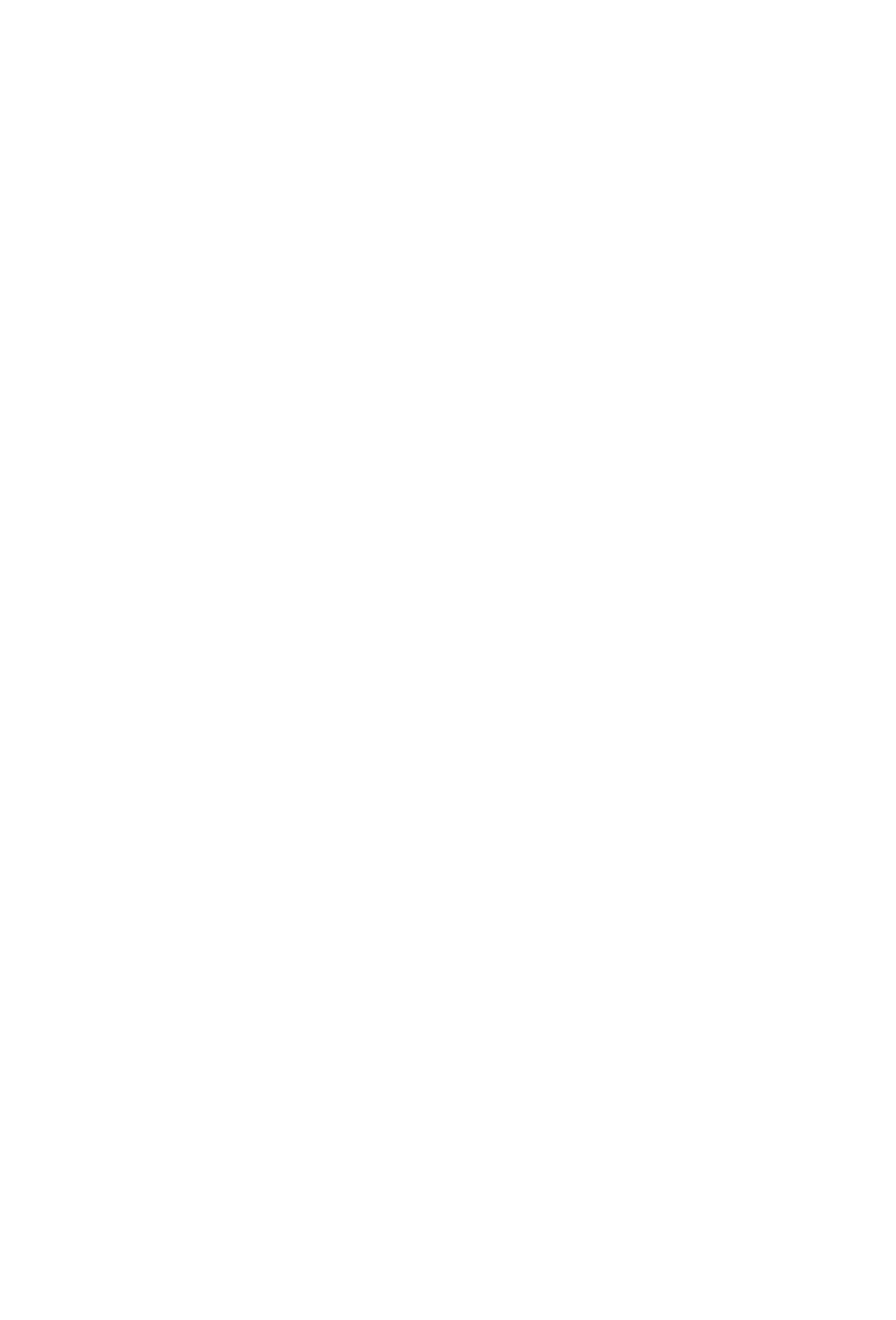
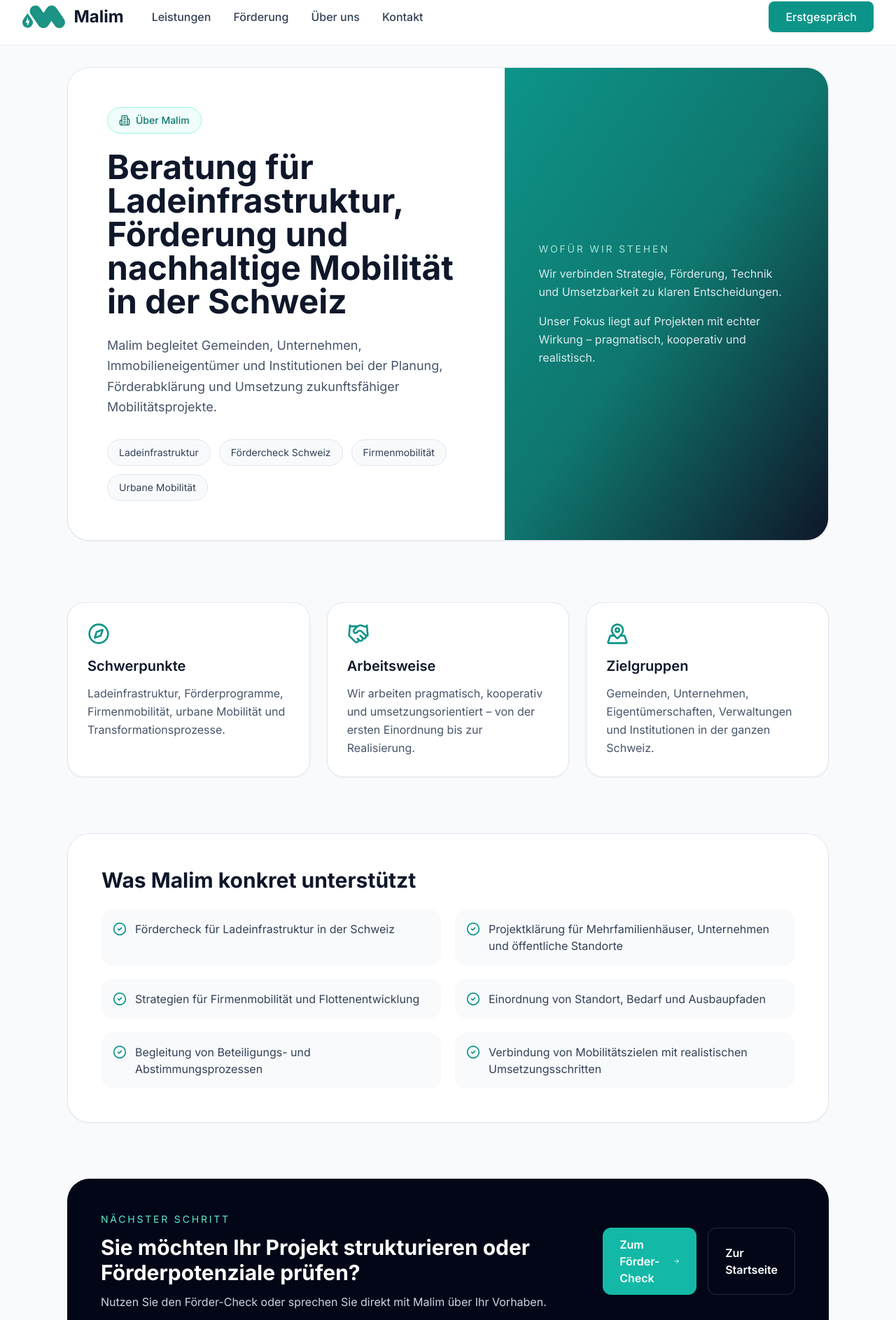
Before and after one commit to AIB612/Mailm-website, a React (Vite) app in the folder project/: page /ueber-malim in a window 1280 px wide. Before the commit this address had no page. Shown: the part 16-1903 px from the top of the page at 70% size. Before the commit the page ends 800 px from the top, so only its background shows below. Built offline with nearby package versions, Linux system fonts and the light colour scheme.

Commit message:
feat: add dedicated about malim page and footer entry link

```diff
--- a/project/src/App.tsx
+++ b/project/src/App.tsx
@@ -428,20 +428,23 @@
               <p className="text-sm font-semibold uppercase tracking-[0.2em] text-teal-300 mb-3">Über Malim</p>
               <div className="space-y-4 text-sm leading-relaxed text-slate-300 max-w-2xl">
                 <p>
-                  Malim ist ein Schweizer Beratungsunternehmen für Ladeinfrastruktur, Förderung und nachhaltige Mobilität.
-                </p>
-                <p>
-                  Wir unterstützen Gemeinden, Unternehmen, Immobilieneigentümer und Institutionen bei Fördercheck, Planung und Umsetzung von Mobilitätsprojekten in der Schweiz.
+                  Erfahren Sie mehr über Malim als Schweizer Beratungsunternehmen für Ladeinfrastruktur, Förderung und nachhaltige Mobilität.
                 </p>
                 <div className="grid sm:grid-cols-2 gap-3 pt-2">
                   <div className="rounded-2xl border border-white/10 bg-white/5 px-4 py-3">
-                    <span className="block text-white font-medium mb-1">Schwerpunkte</span>
-                    <span className="text-slate-300">Ladeinfrastruktur, Firmenmobilität und urbane Mobilität</span>
+                    <span className="block text-white font-medium mb-1">Inhalte</span>
+                    <span className="text-slate-300">Profil, Schwerpunkte, Arbeitsweise und Zielgruppen</span>
                   </div>
-                  <div className="rounded-2xl border border-white/10 bg-white/5 px-4 py-3">
-                    <span className="block text-white font-medium mb-1">Arbeitsweise</span>
-                    <span className="text-slate-300">Pragmatisch, kooperativ und umsetzungsorientiert</span>
-                  </div>
+                  <Link
+                    to="/ueber-malim"
+                    className="rounded-2xl border border-teal-400/30 bg-teal-500/10 px-4 py-3 hover:bg-teal-500/20 transition-colors"
+                  >
+                    <span className="block text-white font-medium mb-1">Zur Seite</span>
+                    <span className="inline-flex items-center text-teal-200">
+                      Über Malim öffnen
+                      <ArrowRight className="ml-2 w-4 h-4" />
+                    </span>
+                  </Link>
                 </div>
               </div>
             </div>
--- a/project/src/main.tsx
+++ b/project/src/main.tsx
@@ -3,6 +3,7 @@
 import { BrowserRouter, Routes, Route } from 'react-router-dom';
 import App from './App.tsx';
 import FoerderungPage from './pages/FoerderungPage.tsx';
+import AboutMalimPage from './pages/AboutMalimPage.tsx';
 import './index.css';
 
 createRoot(document.getElementById('root')!).render(
@@ -11,6 +12,7 @@
       <Routes>
         <Route path="/" element={<App />} />
         <Route path="/foerderung" element={<FoerderungPage />} />
+        <Route path="/ueber-malim" element={<AboutMalimPage />} />
       </Routes>
     </BrowserRouter>
   </StrictMode>
--- /dev/null
+++ b/project/src/pages/AboutMalimPage.tsx
@@ -0,0 +1,150 @@
+import { useEffect } from 'react';
+import { ArrowRight, Building2, CheckCircle2, Compass, Handshake, MapPinned } from 'lucide-react';
+import { Link } from 'react-router-dom';
+import Navbar from '../components/Navbar';
+
+const PAGE_TITLE = 'Über Malim | Beratung für Ladeinfrastruktur und Mobilität in der Schweiz';
+const PAGE_DESCRIPTION =
+  'Malim ist ein Schweizer Beratungsunternehmen für Ladeinfrastruktur, Förderung und nachhaltige Mobilität. Erfahren Sie mehr über Arbeitsweise, Schwerpunkte und Zielgruppen.';
+const PAGE_URL = 'https://www.malim.online/ueber-malim';
+
+export default function AboutMalimPage() {
+  useEffect(() => {
+    document.title = PAGE_TITLE;
+
+    const upsertMeta = (selector: string, attrs: Record<string, string>) => {
+      let el = document.head.querySelector(selector) as HTMLMetaElement | HTMLLinkElement | null;
+      if (!el) {
+        el = document.createElement(selector.startsWith('link') ? 'link' : 'meta') as
+          | HTMLMetaElement
+          | HTMLLinkElement;
+        document.head.appendChild(el);
+      }
+      Object.entries(attrs).forEach(([key, value]) => el!.setAttribute(key, value));
+    };
+
+    upsertMeta('meta[name="description"]', { name: 'description', content: PAGE_DESCRIPTION });
+    upsertMeta('meta[property="og:title"]', { property: 'og:title', content: PAGE_TITLE });
+    upsertMeta('meta[property="og:description"]', { property: 'og:description', content: PAGE_DESCRIPTION });
+    upsertMeta('meta[property="og:url"]', { property: 'og:url', content: PAGE_URL });
+    upsertMeta('meta[name="twitter:title"]', { name: 'twitter:title', content: PAGE_TITLE });
+    upsertMeta('meta[name="twitter:description"]', { name: 'twitter:description', content: PAGE_DESCRIPTION });
+    upsertMeta('link[rel="canonical"]', { rel: 'canonical', href: PAGE_URL });
+  }, []);
+
+  return (
+    <div className="min-h-screen bg-slate-50 text-slate-900">
+      <Navbar />
+
+      <main className="pt-28 pb-20">
+        <section className="pb-12">
+          <div className="max-w-6xl mx-auto px-4 sm:px-6 lg:px-8">
+            <div className="rounded-[2rem] overflow-hidden border border-slate-200 bg-white shadow-sm">
+              <div className="grid lg:grid-cols-[1.15fr_0.85fr] gap-0">
+                <div className="p-8 sm:p-10 lg:p-14">
+                  <div className="inline-flex items-center gap-2 rounded-full border border-teal-200 bg-teal-50 px-4 py-2 text-sm font-medium text-teal-700 mb-6">
+                    <Building2 className="w-4 h-4" />
+                    Über Malim
+                  </div>
+                  <h1 className="text-4xl sm:text-5xl font-bold leading-tight mb-6">
+                    Beratung für Ladeinfrastruktur, Förderung und nachhaltige Mobilität in der Schweiz
+                  </h1>
+                  <p className="text-lg text-slate-600 leading-relaxed max-w-2xl mb-8">
+                    Malim begleitet Gemeinden, Unternehmen, Immobilieneigentümer und Institutionen bei der Planung,
+                    Förderabklärung und Umsetzung zukunftsfähiger Mobilitätsprojekte.
+                  </p>
+                  <div className="flex flex-wrap gap-3">
+                    <span className="rounded-full border border-slate-200 bg-slate-50 px-4 py-2 text-sm text-slate-700">Ladeinfrastruktur</span>
+                    <span className="rounded-full border border-slate-200 bg-slate-50 px-4 py-2 text-sm text-slate-700">Fördercheck Schweiz</span>
+                    <span className="rounded-full border border-slate-200 bg-slate-50 px-4 py-2 text-sm text-slate-700">Firmenmobilität</span>
+                    <span className="rounded-full border border-slate-200 bg-slate-50 px-4 py-2 text-sm text-slate-700">Urbane Mobilität</span>
+                  </div>
+                </div>
+
+                <div className="bg-gradient-to-br from-teal-600 via-teal-700 to-slate-900 p-8 sm:p-10 lg:p-12 text-white flex flex-col justify-center">
+                  <p className="text-sm uppercase tracking-[0.2em] text-teal-100/80 mb-3">Wofür wir stehen</p>
+                  <div className="space-y-4 text-slate-100/90 leading-relaxed">
+                    <p>Wir verbinden Strategie, Förderung, Technik und Umsetzbarkeit zu klaren Entscheidungen.</p>
+                    <p>Unser Fokus liegt auf Projekten mit echter Wirkung – pragmatisch, kooperativ und realistisch.</p>
+                  </div>
+                </div>
+              </div>
+            </div>
+          </div>
+        </section>
+
+        <section className="py-10">
+          <div className="max-w-6xl mx-auto px-4 sm:px-6 lg:px-8 grid lg:grid-cols-3 gap-6">
+            <div className="rounded-3xl border border-slate-200 bg-white p-7 shadow-sm">
+              <Compass className="w-8 h-8 text-teal-600 mb-4" />
+              <h2 className="text-xl font-semibold mb-3">Schwerpunkte</h2>
+              <p className="text-slate-600 leading-relaxed">
+                Ladeinfrastruktur, Förderprogramme, Firmenmobilität, urbane Mobilität und Transformationsprozesse.
+              </p>
+            </div>
+            <div className="rounded-3xl border border-slate-200 bg-white p-7 shadow-sm">
+              <Handshake className="w-8 h-8 text-teal-600 mb-4" />
+              <h2 className="text-xl font-semibold mb-3">Arbeitsweise</h2>
+              <p className="text-slate-600 leading-relaxed">
+                Wir arbeiten pragmatisch, kooperativ und umsetzungsorientiert – von der ersten Einordnung bis zur Realisierung.
+              </p>
+            </div>
+            <div className="rounded-3xl border border-slate-200 bg-white p-7 shadow-sm">
+              <MapPinned className="w-8 h-8 text-teal-600 mb-4" />
+              <h2 className="text-xl font-semibold mb-3">Zielgruppen</h2>
+              <p className="text-slate-600 leading-relaxed">
+                Gemeinden, Unternehmen, Eigentümerschaften, Verwaltungen und Institutionen in der ganzen Schweiz.
+              </p>
+            </div>
+          </div>
+        </section>
+
+        <section className="py-10">
+          <div className="max-w-6xl mx-auto px-4 sm:px-6 lg:px-8">
+            <div className="rounded-[2rem] border border-slate-200 bg-white p-8 sm:p-10 lg:p-12 shadow-sm">
+              <h2 className="text-2xl sm:text-3xl font-bold mb-6">Was Malim konkret unterstützt</h2>
+              <div className="grid md:grid-cols-2 gap-5">
+                {[
+                  'Fördercheck für Ladeinfrastruktur in der Schweiz',
+                  'Projektklärung für Mehrfamilienhäuser, Unternehmen und öffentliche Standorte',
+                  'Strategien für Firmenmobilität und Flottenentwicklung',
+                  'Einordnung von Standort, Bedarf und Ausbaupfaden',
+                  'Begleitung von Beteiligungs- und Abstimmungsprozessen',
+                  'Verbindung von Mobilitätszielen mit realistischen Umsetzungsschritten',
+                ].map((item) => (
+                  <div key={item} className="flex items-start gap-3 rounded-2xl bg-slate-50 px-4 py-4">
+                    <CheckCircle2 className="w-5 h-5 text-teal-600 mt-0.5 flex-shrink-0" />
+                    <span className="text-slate-700">{item}</span>
+                  </div>
+                ))}
+              </div>
+            </div>
+          </div>
+        </section>
+
+        <section className="pt-10">
+          <div className="max-w-6xl mx-auto px-4 sm:px-6 lg:px-8">
+            <div className="rounded-[2rem] bg-slate-950 text-white p-8 sm:p-10 lg:p-12 flex flex-col lg:flex-row gap-6 lg:items-center lg:justify-between">
+              <div>
+                <p className="text-sm uppercase tracking-[0.2em] text-teal-300 mb-3">Nächster Schritt</p>
+                <h2 className="text-2xl sm:text-3xl font-bold mb-3">Sie möchten Ihr Projekt strukturieren oder Förderpotenziale prüfen?</h2>
+                <p className="text-slate-300 max-w-2xl">
+                  Nutzen Sie den Förder-Check oder sprechen Sie direkt mit Malim über Ihr Vorhaben.
+                </p>
+              </div>
+              <div className="flex flex-col sm:flex-row gap-4">
+                <Link to="/foerderung" className="inline-flex items-center justify-center px-6 py-3 bg-teal-500 rounded-xl hover:bg-teal-400 transition-colors font-semibold">
+                  Zum Förder-Check
+                  <ArrowRight className="ml-2 w-5 h-5" />
+                </Link>
+                <Link to="/" className="inline-flex items-center justify-center px-6 py-3 border border-white/15 rounded-xl hover:bg-white/5 transition-colors font-semibold">
+                  Zur Startseite
+                </Link>
+              </div>
+            </div>
+          </div>
+        </section>
+      </main>
+    </div>
+  );
+}
```
